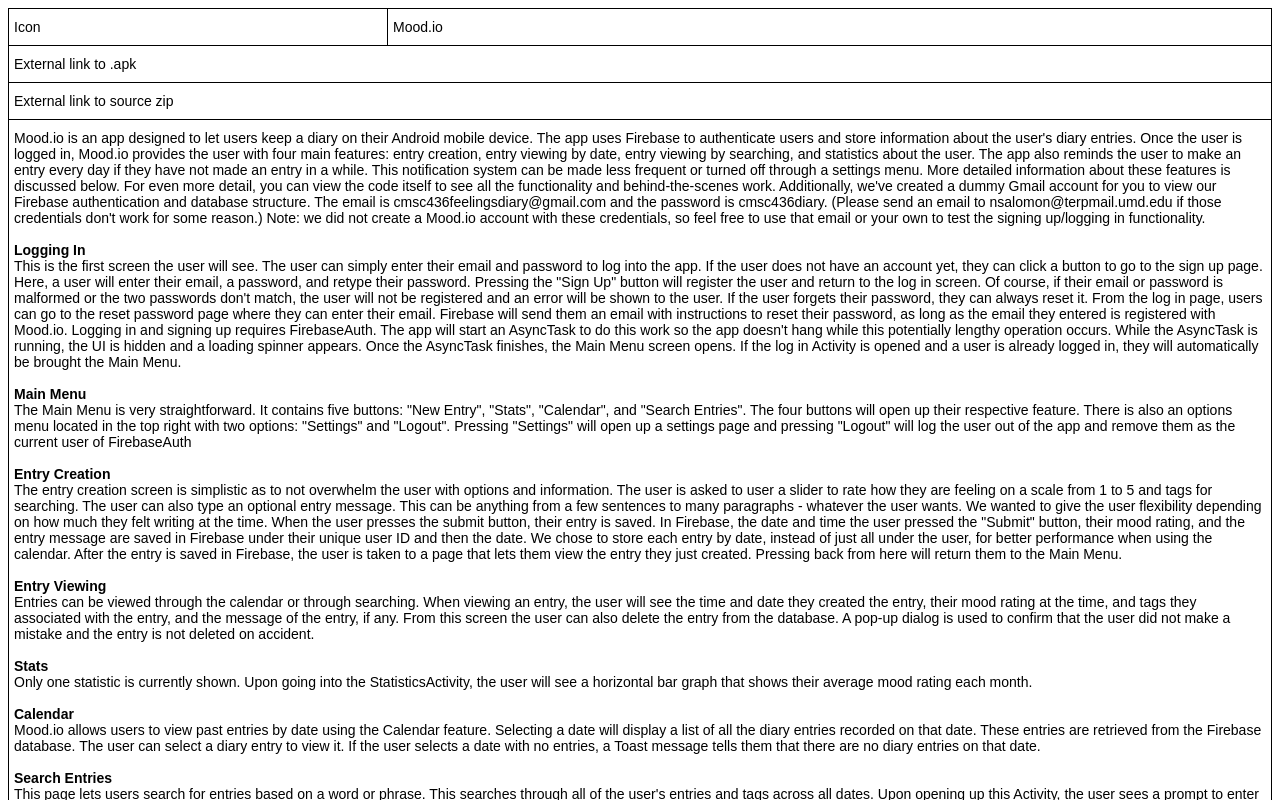
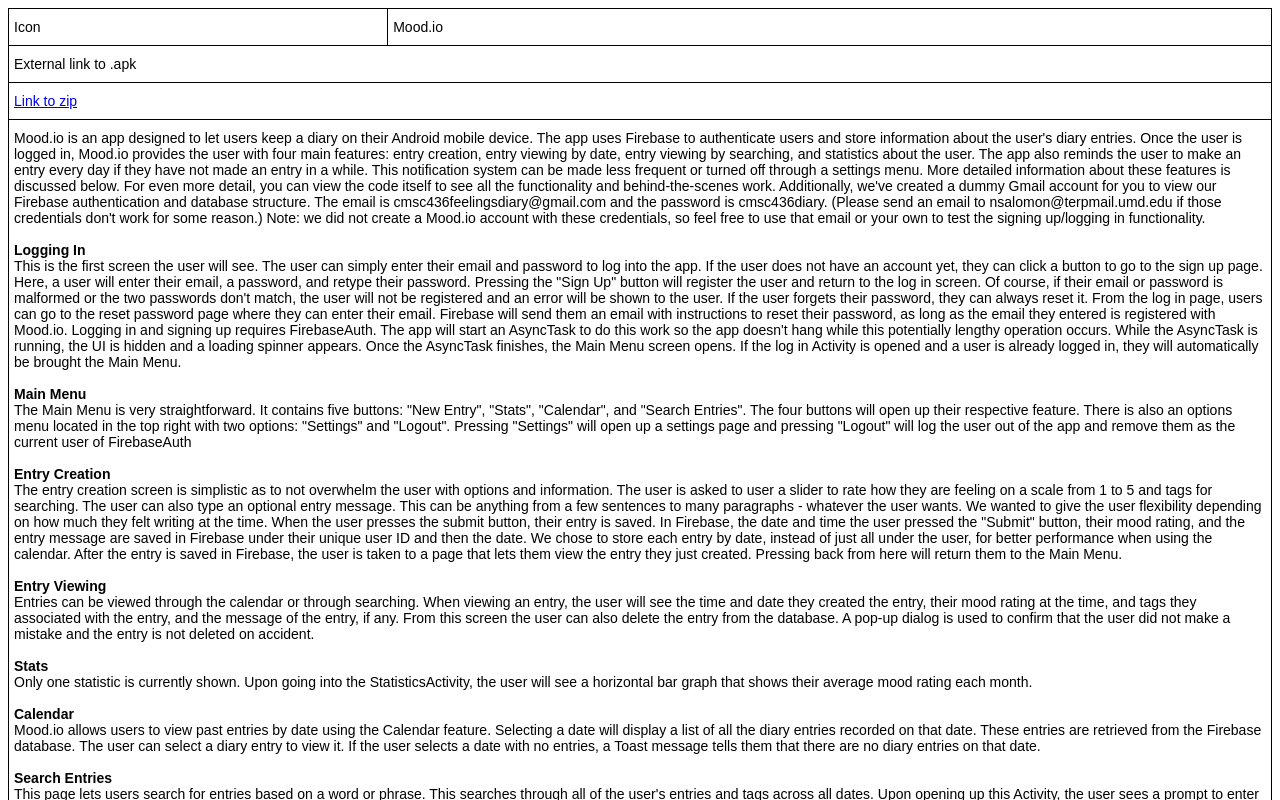
Before and after one commit to jzirkin/cmsc436-feelings_diary, a plain HTML site: page Group 22 - Feelings Diary.html in a window 1280 px wide. Shown: the top 800 px of the page. Drawn offline with Linux system fonts and the light colour scheme.

Commit message:
more tests

```diff
--- a/Group 22 - Feelings Diary.html
+++ b/Group 22 - Feelings Diary.html
@@ -14,7 +14,7 @@
     <td class="tg-031e" colspan="2">External link to .apk</td>
   </tr>
   <tr>
-    <td class="tg-031e" colspan="2">External link to source zip</td>
+    <td class="tg-031e" colspan="2"><a href="https://github.com/jzirkin/cmsc436-feelings_diary/raw/doc-stuff/feelingsdiary.zip">Link to zip</a></td>
   </tr>
   <tr>
     <td class="tg-031e" colspan="2">
```
Also changed, not shown: icon.png (added), screenshot1.png (added), screenshot2.png (added).
